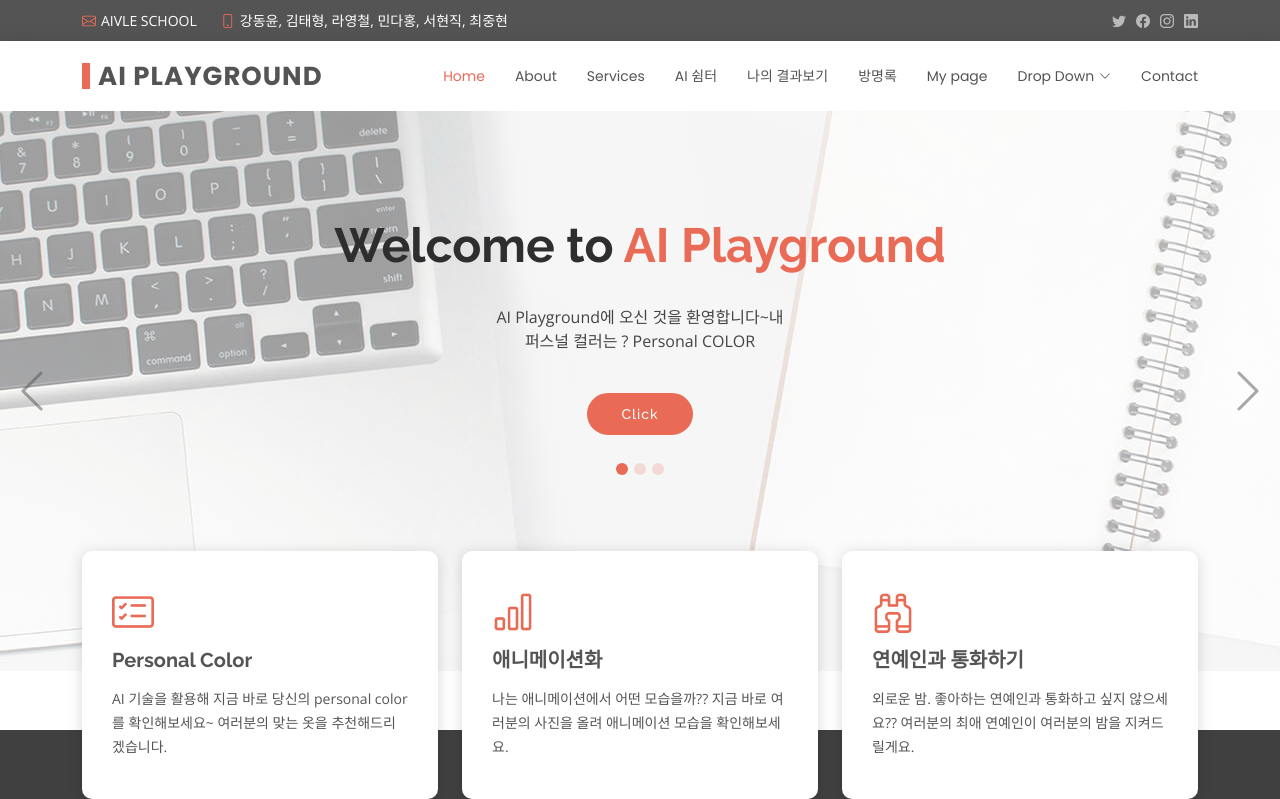
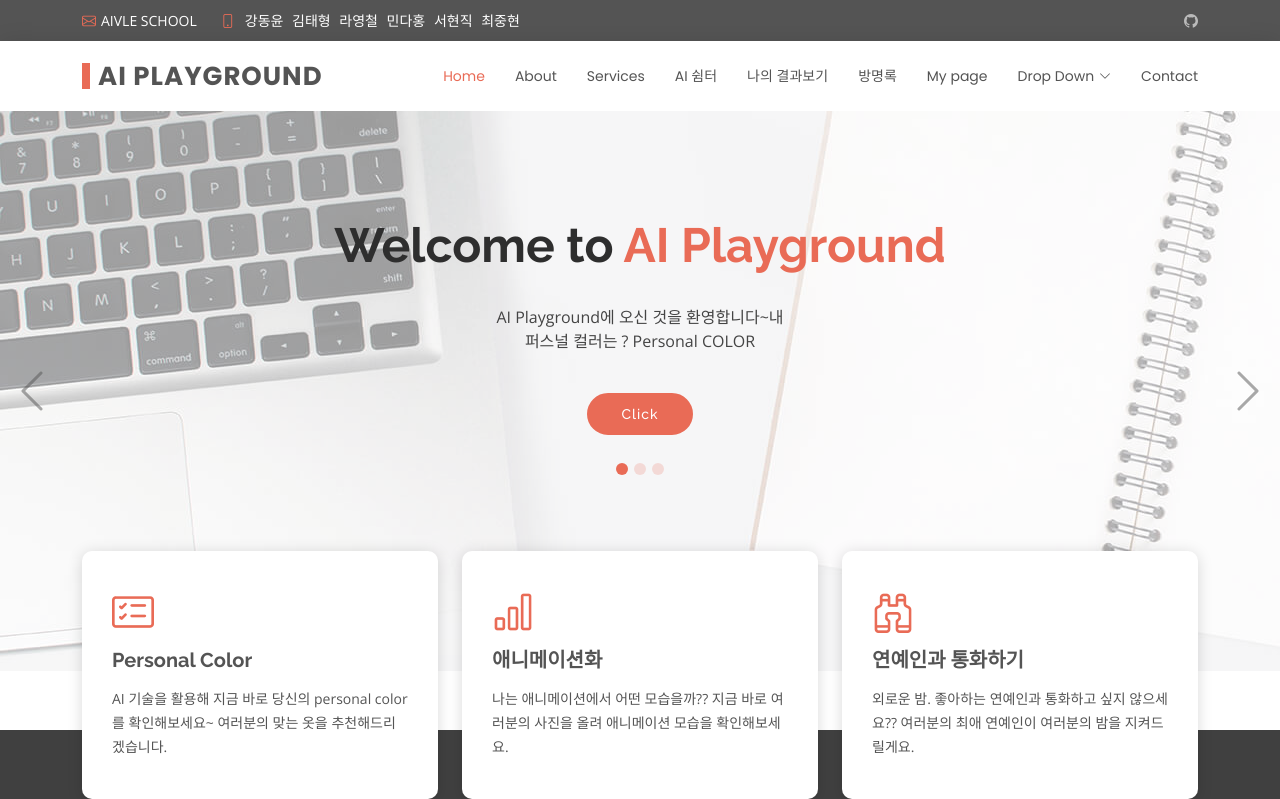
Before and after one commit to AIVLE-School-first-Big-Project/AI_PLAYGROUND, a Django app: page / in a window 1280 px wide. Shown: the top 799 px of the page. Run offline with Django 4.2, Linux system fonts and the light colour scheme; parts of the project's set-up code (start-up, migrations or seed data) failed here and were passed over; some libraries are stand-ins or nearby versions.

Commit message:
Update base.html

```diff
--- a/play_django/base/templates/base.html
+++ b/play_django/base/templates/base.html
@@ -42,14 +42,20 @@
   <section id="topbar" class="d-flex align-items-center">
     <div class="container d-flex justify-content-center justify-content-md-between">
       <div class="contact-info d-flex align-items-center">
-        <i class="bi bi-envelope d-flex align-items-center"><a href="http://github.com">AIVLE SCHOOL</a></i>
-        <i class="bi bi-phone d-flex align-items-center ms-4"><span>강동윤, 김태형, 라영철, 민다홍, 서현직, 최중현</span></i>
+        <i class="bi bi-envelope d-flex align-items-center"><a href="https://github.com/AIVLE-School-first-Big-Project">AIVLE SCHOOL</a></i>
+        <i class="bi bi-phone d-flex align-items-center ms-4">
+          <span>
+            <a href="https://github.com/ehddbs1231">강동윤</a>
+            <a href="https://github.com/dhy02094">김태형</a>
+            <a href="https://github.com/physicallaw">라영철</a>
+            <a href="https://github.com/DHong68">민다홍</a>
+            <a href="https://github.com/zenio7">서현직</a>
+            <a href="https://github.com/JoonghyunChoi">최중현</a>
+          </span>
+        </i>
       </div>
       <div class="social-links d-none d-md-flex align-items-center">
-        <a href="#" class="twitter"><i class="bi bi-twitter"></i></a>
-        <a href="#" class="facebook"><i class="bi bi-facebook"></i></a>
-        <a href="#" class="instagram"><i class="bi bi-instagram"></i></a>
-        <a href="#" class="linkedin"><i class="bi bi-linkedin"></i></i></a>
+        <a href="https://github.com/AIVLE-School-first-Big-Project/AI_PLAYGROUND" class="github"><i class="bi bi-github"></i></a>
       </div>
     </div>
   </section>
```
